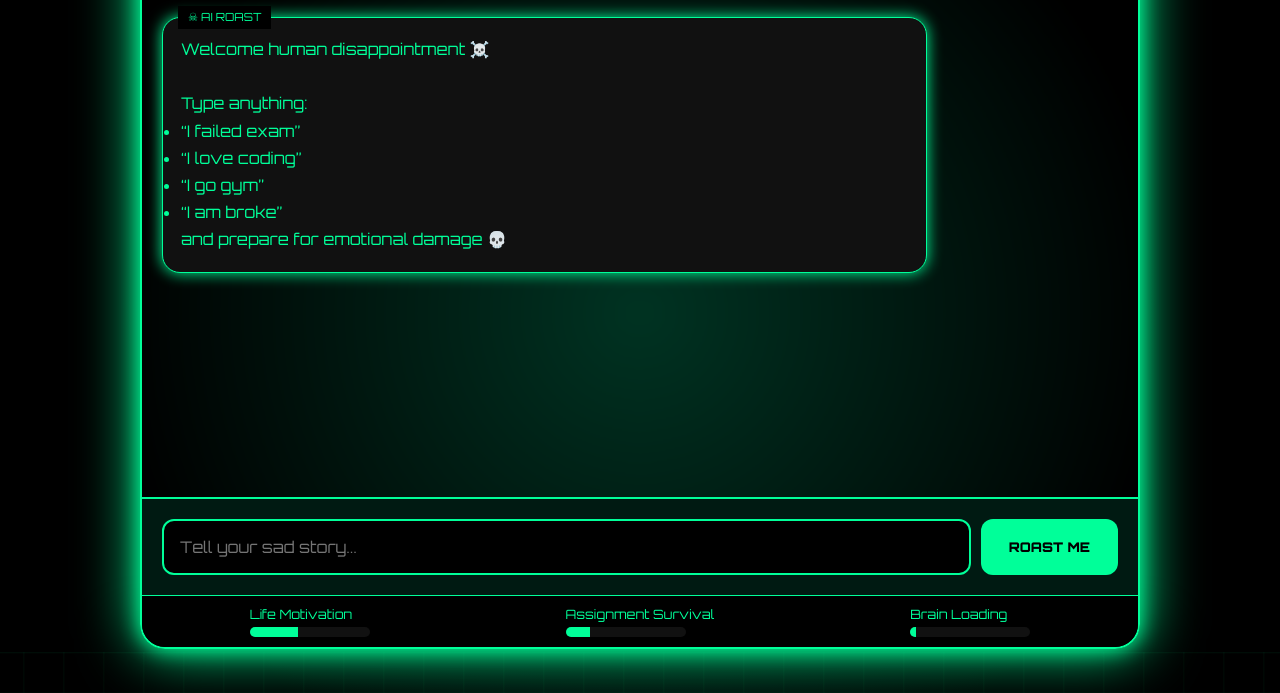
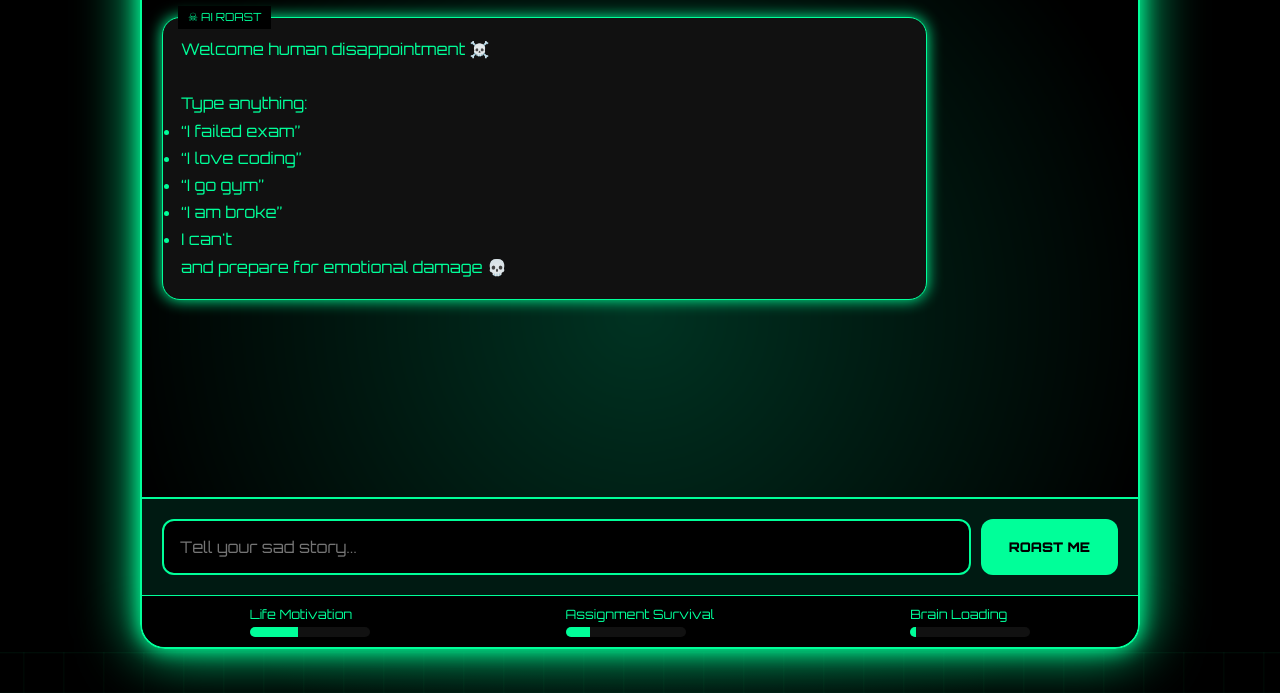
Before and after one commit to yogagowda57-spec/roast-by-yoga, a plain HTML site: page index.html in a window 1280 px wide. Shown: the part 107-800 px from the top of the page. Drawn offline with Linux system fonts and the light colour scheme.

Commit message:
Add new list item to index.html

```diff
--- a/index.html
+++ b/index.html
@@ -259,6 +259,7 @@ Type anything:
 <li>“I love coding”</li>
 <li>“I go gym”</li>
 <li>“I am broke”</li>
+<li>I can't</li>
 </ul>
 and prepare for emotional damage 💀
 </div>
```
